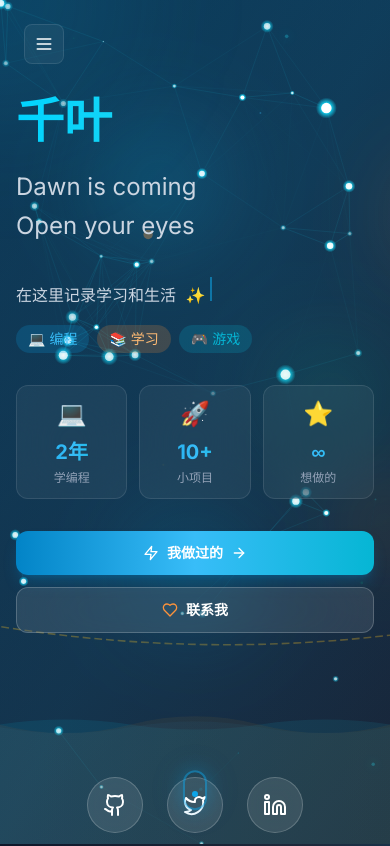
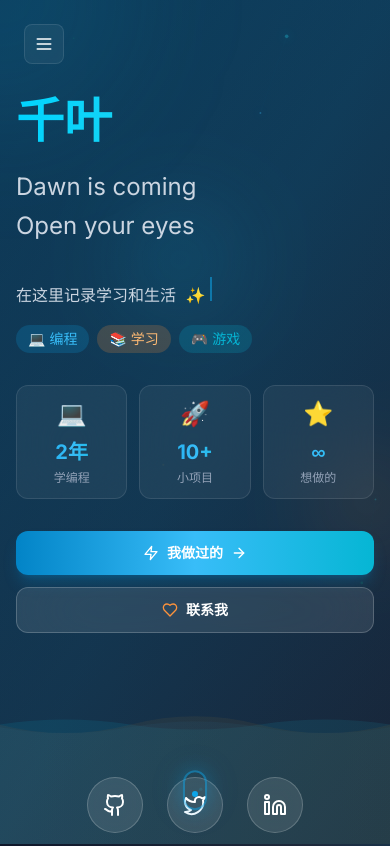
Before and after one commit to qyChiba/OneBk, a Next.js app: page / in a window 390 px wide. Shown: the top 846 px of the page. Built offline with nearby package versions, Linux system fonts and the light colour scheme.

Commit message:
性能优化 - 降低粒子数量 - 限制动画复杂度 - 智能性能检测 - 根据设备自动调整动画质量 - 移动端优化

```diff
--- a/src/app/page.tsx
+++ b/src/app/page.tsx
@@ -1,5 +1,6 @@
 'use client'
 
+import { useState, useEffect } from 'react'
 import { motion } from 'framer-motion'
 import Header from '@/components/Header'
 import Hero from '@/components/Hero'
@@ -16,17 +17,41 @@ import WaveBackground from '@/components/WaveBackground'
 import StarField from '@/components/StarField'
 import GeometricShapes from '@/components/GeometricShapes'
 import RotatingCube from '@/components/RotatingCube'
+import { detectPerformance, type PerformanceConfig } from '@/lib/performanceConfig'
 
 export default function Home() {
+  const [perfConfig, setPerfConfig] = useState<PerformanceConfig | null>(null)
+
+  useEffect(() => {
+    setPerfConfig(detectPerformance())
+  }, [])
+
+  // 服务端渲染时显示加载状态
+  if (!perfConfig) {
+    return (
+      <main className="min-h-screen relative overflow-hidden">
+        <Header />
+        <Hero />
+        <About />
+        <Skills />
+        <Projects />
+        <Stats />
+        <Blog />
+        <Contact />
+        <Footer />
+      </main>
+    )
+  }
+
   return (
     <main className="min-h-screen relative overflow-hidden">
-      {/* 多层动画背景 */}
-      <ParticleBackground />
-      <StarField />
-      <GeometricShapes />
-      <WaveBackground />
-      <FloatingElements />
-      <RotatingCube />
+      {/* 根据性能配置条件渲染动画背景 */}
+      {perfConfig.enableParticles && <ParticleBackground />}
+      {perfConfig.enableStarField && <StarField />}
+      {perfConfig.enableGeometricShapes && <GeometricShapes />}
+      {perfConfig.enableWaveBackground && <WaveBackground />}
+      {perfConfig.enableFloatingElements && <FloatingElements />}
+      {perfConfig.enableRotatingCube && <RotatingCube />}
 
       {/* 页面内容 */}
       <Header />
--- a/src/components/FloatingElements.tsx
+++ b/src/components/FloatingElements.tsx
@@ -15,7 +15,27 @@ export default function FloatingElements() {
     return () => window.removeEventListener('mousemove', handleMouseMove)
   }, [])
 
-  const floatingShapes = [
+  // 根据设备性能调整浮动元素数量
+  const isMobile = typeof window !== 'undefined' && window.innerWidth < 768
+
+  const floatingShapes = isMobile ? [
+    {
+      id: 1,
+      size: 100,
+      color: 'from-primary-400/15 to-accent-cyan/15',
+      initialX: '20%',
+      initialY: '30%',
+      duration: 25
+    },
+    {
+      id: 2,
+      size: 80,
+      color: 'from-secondary-400/15 to-accent-orange/15',
+      initialX: '70%',
+      initialY: '60%',
+      duration: 30
+    },
+  ] : [
     {
       id: 1,
       size: 120,
@@ -48,14 +68,6 @@ export default function FloatingElements() {
       initialY: '60%',
       duration: 18
     },
-    {
-      id: 5,
-      size: 90,
-      color: 'from-accent-emerald/20 to-accent-teal/20',
-      initialX: '50%',
-      initialY: '50%',
-      duration: 23
-    },
   ]
 
   return (
@@ -71,15 +83,15 @@ export default function FloatingElements() {
             top: shape.initialY,
           }}
           animate={{
-            x: [0, 100, -50, 50, 0],
-            y: [0, -80, 50, -30, 0],
-            scale: [1, 1.2, 0.8, 1.1, 1],
-            rotate: [0, 90, 180, 270, 360],
+            x: [0, 60, -30, 30, 0],
+            y: [0, -50, 30, -20, 0],
+            scale: [1, 1.1, 0.9, 1.05, 1],
+            rotate: [0, 180, 360],
           }}
           transition={{
             duration: shape.duration,
             repeat: Infinity,
-            ease: "easeInOut",
+            ease: "linear",
           }}
           drag
           dragConstraints={{ left: -100, right: 100, top: -100, bottom: 100 }}
--- a/src/components/GeometricShapes.tsx
+++ b/src/components/GeometricShapes.tsx
@@ -9,62 +9,65 @@ export default function GeometricShapes() {
   useEffect(() => {
     if (!containerRef.current) return
 
-    // 三角形动画
+    // 检测性能模式
+    const isMobile = window.innerWidth < 768
+    const isLowEnd = navigator.hardwareConcurrency && navigator.hardwareConcurrency < 4
+
+    if (isMobile || isLowEnd) {
+      // 低性能模式：只运行部分动画
+      animate('.geo-circle', {
+        translateX: [20, -20],
+        translateY: [-15, 15],
+        ease: 'inOut(sine)',
+        loop: true,
+        alternate: true,
+        duration: 4000
+      })
+
+      animate('.geo-hexagon', {
+        rotate: [30, -30],
+        opacity: [0.6, 0.2],
+        ease: 'inOut(cubic)',
+        loop: true,
+        alternate: true,
+        duration: 4000
+      })
+    } else {
+      // 高性能模式：运行所有动画
       animate('.geo-triangle', {
         rotate: '1turn',
-      duration: 20000,
+        duration: 25000,
         ease: 'linear',
         loop: true
       })
 
-    // 方形动画
       animate('.geo-square', {
-      rotate: [45, -45],
-      scale: [1.2, 0.8],
+        rotate: [30, -30],
+        scale: [1.1, 0.9],
         ease: 'inOut(quad)',
-      loop: true,
-      alternate: true,
-      duration: 2000
-    })
-
-    // 圆形动画
-    animate('.geo-circle', {
-      translateX: [30, -30],
-      translateY: [-20, 20],
-      scale: [1.1, 0.9],
-      ease: 'inOut(sine)',
         loop: true,
         alternate: true,
         duration: 3000
       })
 
-    // 六边形动画
+      animate('.geo-circle', {
+        translateX: [20, -20],
+        translateY: [-15, 15],
+        ease: 'inOut(sine)',
+        loop: true,
+        alternate: true,
+        duration: 4000
+      })
+
       animate('.geo-hexagon', {
-      rotate: [60, -60],
-      opacity: [0.8, 0.3],
+        rotate: [40, -40],
+        opacity: [0.6, 0.2],
         ease: 'inOut(cubic)',
         loop: true,
         alternate: true,
-      duration: 3000
+        duration: 4000
       })
-
-    // 线条动画
-    animate('.geo-line', {
-      strokeDashoffset: [0, 100],
-      ease: 'inOut(sine)',
-      duration: 3000,
-      loop: true,
-      alternate: true
-    })
-
-    // 路径变形动画
-    animate('.geo-morph', {
-      d: ['M50,50 Q75,25 100,50 T150,50', 'M50,50 Q75,75 100,50 T150,50'],
-      ease: 'inOut(quad)',
-      duration: 2000,
-      loop: true,
-      alternate: true
-    })
+    }
 
   }, [])
 
@@ -118,42 +121,15 @@ export default function GeometricShapes() {
           style={{ transformOrigin: '1800px 540px' }}
         />
 
-        {/* 动画线条 */}
-        <path
-          className="geo-line"
-          d="M100,800 Q400,750 700,800 T1300,800"
-          fill="none"
-          stroke="#fbbf24"
-          strokeWidth="2"
-          opacity="0.3"
-          strokeDasharray="10 5"
-        />
-
-        {/* 变形路径 */}
-        <path
-          className="geo-morph"
-          d="M50,50 Q75,25 100,50 T150,50"
-          fill="none"
-          stroke="#10b981"
-          strokeWidth="2"
-          opacity="0.4"
-          transform="translate(300, 400)"
-        />
-
-        {/* 更多装饰性图形 */}
-        <circle cx="150" cy="900" r="5" fill="#00d4ff" opacity="0.6">
-          <animate attributeName="r" values="5;15;5" dur="3s" repeatCount="indefinite" />
-          <animate attributeName="opacity" values="0.6;0.2;0.6" dur="3s" repeatCount="indefinite" />
-        </circle>
-
-        <circle cx="1600" cy="100" r="8" fill="#22d3ee" opacity="0.5">
-          <animate attributeName="r" values="8;20;8" dur="4s" repeatCount="indefinite" />
+        {/* 装饰性脉冲圆（减少数量） */}
+        <circle cx="150" cy="900" r="5" fill="#00d4ff" opacity="0.5" className="hidden lg:block">
+          <animate attributeName="r" values="5;12;5" dur="4s" repeatCount="indefinite" />
           <animate attributeName="opacity" values="0.5;0.1;0.5" dur="4s" repeatCount="indefinite" />
         </circle>
 
-        <circle cx="900" cy="300" r="6" fill="#fb923c" opacity="0.4">
-          <animate attributeName="r" values="6;18;6" dur="3.5s" repeatCount="indefinite" />
-          <animate attributeName="opacity" values="0.4;0.15;0.4" dur="3.5s" repeatCount="indefinite" />
+        <circle cx="1600" cy="100" r="6" fill="#22d3ee" opacity="0.4" className="hidden lg:block">
+          <animate attributeName="r" values="6;15;6" dur="5s" repeatCount="indefinite" />
+          <animate attributeName="opacity" values="0.4;0.1;0.4" dur="5s" repeatCount="indefinite" />
         </circle>
       </svg>
     </div>
--- a/src/components/ParticleBackground.tsx
+++ b/src/components/ParticleBackground.tsx
@@ -35,8 +35,8 @@ export default function ParticleBackground() {
       // 移动端减少粒子数量
       const isMobile = window.innerWidth < 768
       const particleCount = isMobile
-        ? Math.min(Math.floor((canvas.width * canvas.height) / 30000), 20)
-        : Math.min(Math.floor((canvas.width * canvas.height) / 15000), 50)
+        ? Math.min(Math.floor((canvas.width * canvas.height) / 40000), 15)
+        : Math.min(Math.floor((canvas.width * canvas.height) / 20000), 35)
 
       for (let i = 0; i < particleCount; i++) {
         particlesRef.current.push({
--- /dev/null
+++ b/src/lib/performanceConfig.ts
@@ -0,0 +1,133 @@
+// 性能配置工具
+
+export interface PerformanceConfig {
+  enableParticles: boolean
+  enableStarField: boolean
+  enableGeometricShapes: boolean
+  enableFloatingElements: boolean
+  enableWaveBackground: boolean
+  enableRotatingCube: boolean
+  particleCount: 'low' | 'medium' | 'high'
+  animationQuality: 'low' | 'medium' | 'high'
+}
+
+export function detectPerformance(): PerformanceConfig {
+  if (typeof window === 'undefined') {
+    return getDefaultConfig()
+  }
+
+  const isMobile = window.innerWidth < 768
+  const isTablet = window.innerWidth >= 768 && window.innerWidth < 1024
+  const cores = navigator.hardwareConcurrency || 4
+  const isLowEnd = cores < 4
+
+  // 检测设备内存（如果支持）
+  const memory = (navigator as any).deviceMemory || 4
+  const isLowMemory = memory < 4
+
+  // 移动端配置
+  if (isMobile) {
+    return {
+      enableParticles: true,
+      enableStarField: false,
+      enableGeometricShapes: true,
+      enableFloatingElements: true,
+      enableWaveBackground: true,
+      enableRotatingCube: false,
+      particleCount: 'low',
+      animationQuality: 'low'
+    }
+  }
+
+  // 平板配置
+  if (isTablet) {
+    return {
+      enableParticles: true,
+      enableStarField: true,
+      enableGeometricShapes: true,
+      enableFloatingElements: true,
+      enableWaveBackground: true,
+      enableRotatingCube: false,
+      particleCount: 'medium',
+      animationQuality: 'medium'
+    }
+  }
+
+  // 低端设备配置
+  if (isLowEnd || isLowMemory) {
+    return {
+      enableParticles: true,
+      enableStarField: true,
+      enableGeometricShapes: true,
+      enableFloatingElements: false,
+      enableWaveBackground: true,
+      enableRotatingCube: false,
+      particleCount: 'medium',
+      animationQuality: 'medium'
+    }
+  }
+
+  // 高端桌面配置
+  return {
+    enableParticles: true,
+    enableStarField: true,
+    enableGeometricShapes: true,
+    enableFloatingElements: true,
+    enableWaveBackground: true,
+    enableRotatingCube: true,
+    particleCount: 'high',
+    animationQuality: 'high'
+  }
+}
+
+function getDefaultConfig(): PerformanceConfig {
+  return {
+    enableParticles: true,
+    enableStarField: true,
+    enableGeometricShapes: true,
+    enableFloatingElements: true,
+    enableWaveBackground: true,
+    enableRotatingCube: false,
+    particleCount: 'medium',
+    animationQuality: 'medium'
+  }
+}
+
+// 获取粒子数量配置
+export function getParticleCount(quality: 'low' | 'medium' | 'high', area: number): number {
+  const densityMap = {
+    low: 40000,
+    medium: 25000,
+    high: 18000
+  }
+
+  const maxMap = {
+    low: 20,
+    medium: 35,
+    high: 50
+  }
+
+  return Math.min(Math.floor(area / densityMap[quality]), maxMap[quality])
+}
+
+// FPS 监控（开发用）
+export function startFPSMonitor(callback: (fps: number) => void) {
+  let lastTime = performance.now()
+  let frames = 0
+
+  function tick() {
+    frames++
+    const currentTime = performance.now()
+
+    if (currentTime >= lastTime + 1000) {
+      const fps = Math.round((frames * 1000) / (currentTime - lastTime))
+      callback(fps)
+      frames = 0
+      lastTime = currentTime
+    }
+
+    requestAnimationFrame(tick)
+  }
+
+  requestAnimationFrame(tick)
+}
```
Also changed, not shown: src/components/RotatingCube.tsx (+8 -4 lines), src/components/StarField.tsx (+14 -6 lines). Lines whose indentation alone changed are shown as unchanged.
